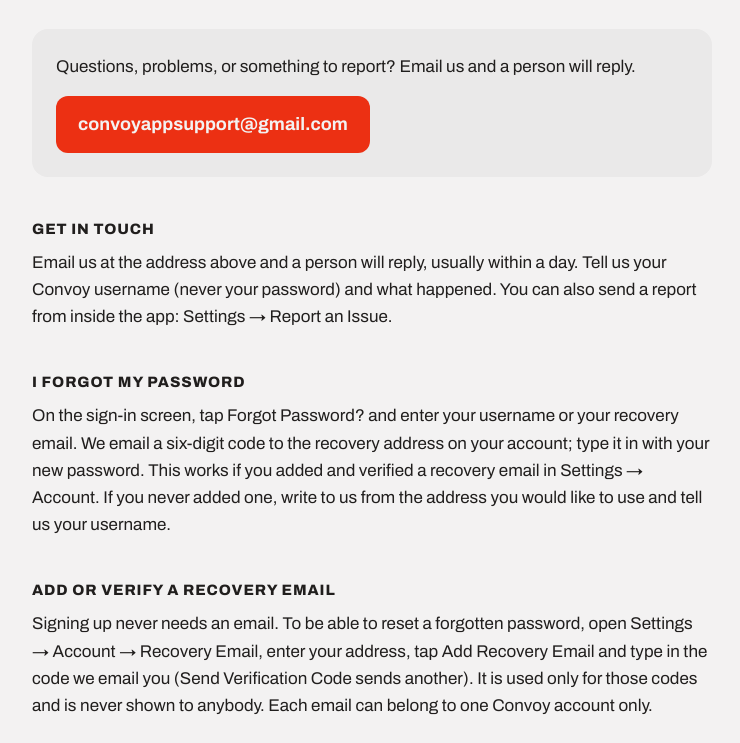
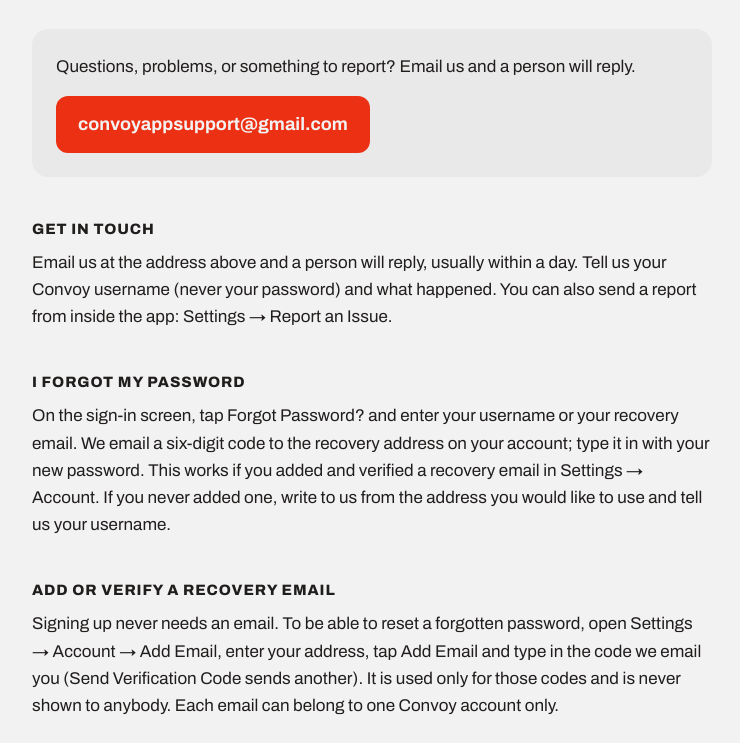
Before and after one commit to Korzen101/convoy-site, a plain HTML site: page index.html in a window 1280 px wide. Shown: the part 209-952 px from the top of the page, without its empty margins (268-1008 px from the left). Drawn offline with Linux system fonts and the light colour scheme.

Commit message:
Support: add an email from Settings → Account → Add Email (ConvoyExpo 93a6d8f)

```diff
--- a/index.html
+++ b/index.html
@@ -83,7 +83,7 @@
 </section>
 <section id="add-or-verify-a-recovery-email">
 <h2><a href="#add-or-verify-a-recovery-email">Add or verify a recovery email</a></h2>
-<p>Signing up never needs an email. To be able to reset a forgotten password, open Settings → Account → Recovery Email, enter your address, tap Add Recovery Email and type in the code we email you (Send Verification Code sends another). It is used only for those codes and is never shown to anybody. Each email can belong to one Convoy account only.</p>
+<p>Signing up never needs an email. To be able to reset a forgotten password, open Settings → Account → Add Email, enter your address, tap Add Email and type in the code we email you (Send Verification Code sends another). It is used only for those codes and is never shown to anybody. Each email can belong to one Convoy account only.</p>
 </section>
 <section id="delete-your-account">
 <h2><a href="#delete-your-account">Delete your account</a></h2>
```
